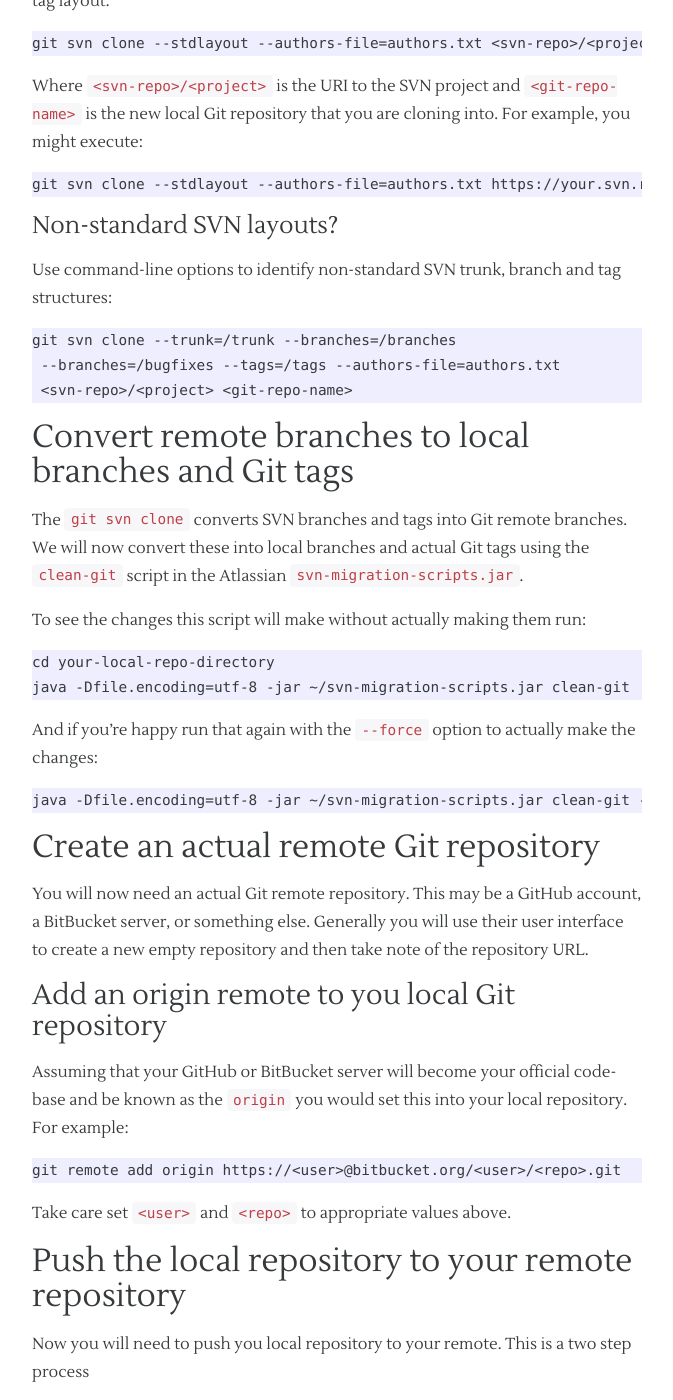
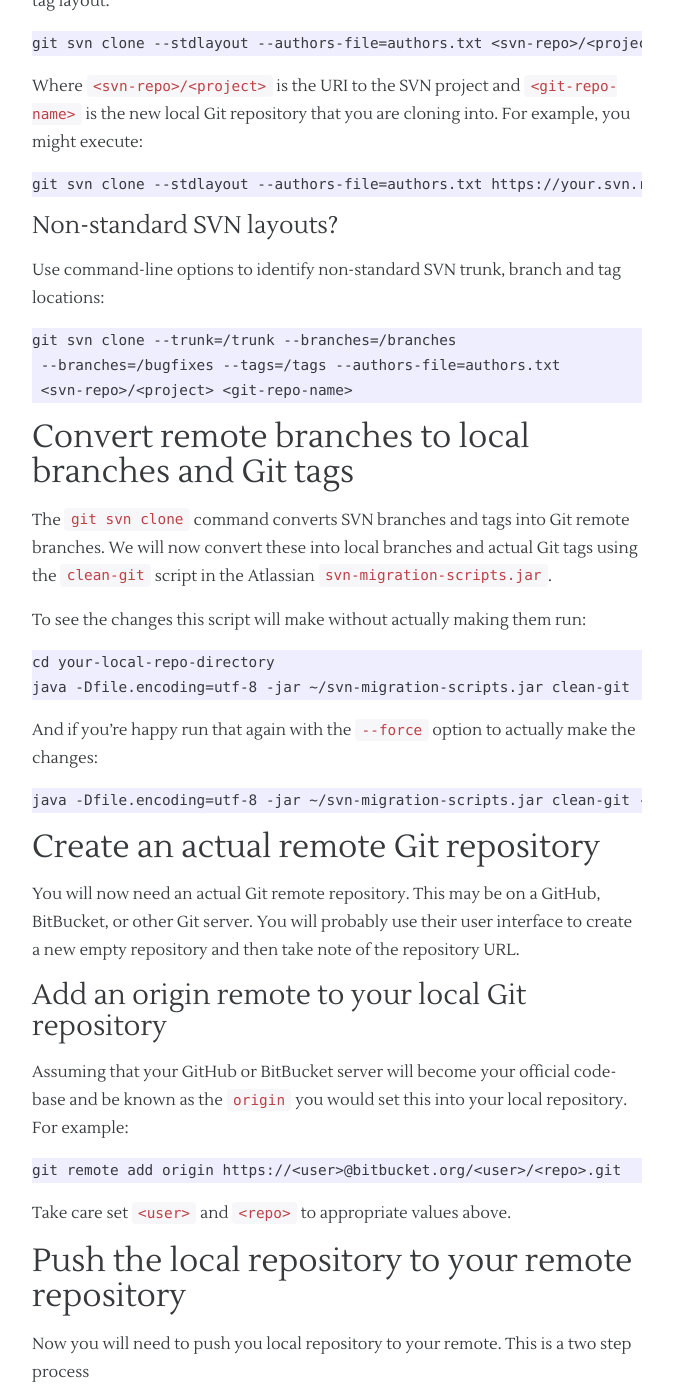
Before and after one commit to evantoli/evantoli.github.io, a Jekyll site: the page built from _posts/Coding/2016-03-08-migrate-svn-repository-to-git-repository.md, in a window 1280 px wide and 1400 px high, scrolled down 2770 px. Shown: the whole window, without its empty margins (303-976 px from the left). Built offline with Jekyll 4.4.1, drawn with Linux system fonts in a browser that asks for light colours; some of the changed text lies outside the part shown.

Commit message:
Fixed typos

```diff
--- a/_posts/Coding/2016-03-08-migrate-svn-repository-to-git-repository.md
+++ b/_posts/Coding/2016-03-08-migrate-svn-repository-to-git-repository.md
@@ -142,7 +142,7 @@ git svn clone --stdlayout --authors-file=authors.txt https://your.svn.repo/your-
 
 #### Non-standard SVN layouts?
 
-Use command-line options to identify non-standard SVN trunk, branch and tag structures:
+Use command-line options to identify non-standard SVN trunk, branch and tag locations:
 
 ~~~
 git svn clone --trunk=/trunk --branches=/branches
@@ -152,7 +152,7 @@ git svn clone --trunk=/trunk --branches=/branches
 
 ## Convert remote branches to local branches and Git tags
 
-The `git svn clone` converts SVN branches and tags into Git remote branches. We
+The `git svn clone` command converts SVN branches and tags into Git remote branches. We
 will now convert these into local branches and actual Git tags using the `clean-git`
 script in the Atlassian `svn-migration-scripts.jar`.
 
@@ -171,12 +171,12 @@ java -Dfile.encoding=utf-8 -jar ~/svn-migration-scripts.jar clean-git --force
 
 ## Create an actual remote Git repository
 
-You will now need an actual Git remote repository. This may be a GitHub account,
-a BitBucket server, or something else. Generally you will use their user interface
+You will now need an actual Git remote repository. This may be on a GitHub, BitBucket,
+or other Git server. You will probably use their user interface
 to create a new empty repository and then take note of
 the repository URL.
 
-### Add an origin remote to you local Git repository
+### Add an origin remote to your local Git repository
 
 Assuming that your GitHub or BitBucket server will become your official
 code-base and be known as the `origin` you would set this into your
```
Also changed, not shown: other parts of _posts/Coding/2016-03-08-migrate-svn-repository-to-git-repository.md (+1 -1 lines).
